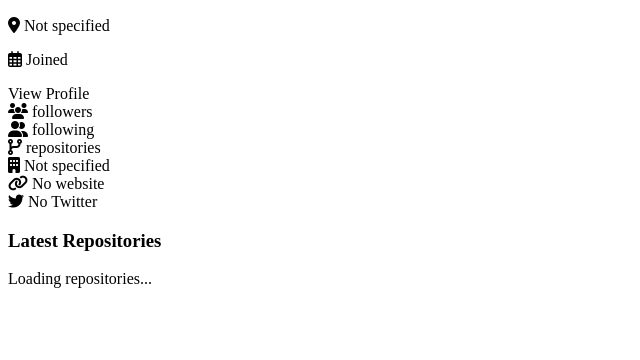
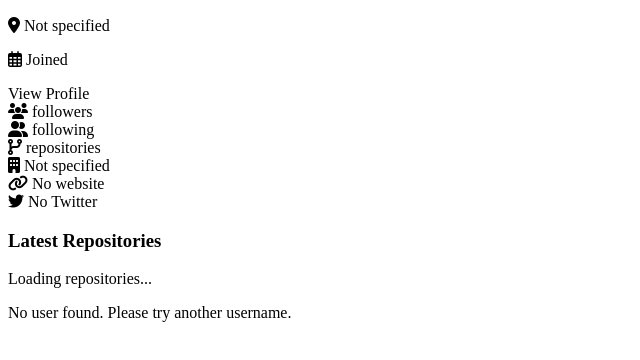
Before and after one commit to AbdulBasiTcs1/GITHUB-USER-FINDER, a plain HTML site: page index.html in a window 1280 px wide. Shown: the part 156-516 px from the top of the page, without its empty margins (0-640 px from the left). Drawn offline with Linux system fonts and the light colour scheme.

Commit message:
Added error-container - If the user doesnot exists then message will be displayed

```diff
--- a/index.html
+++ b/index.html
@@ -1,18 +1,16 @@
 <!DOCTYPE html>
 <html lang="en">
+
 <head>
     <meta charset="UTF-8" />
     <meta name="viewport" content="width=device-width, initial-scale=1.0" />
     <title>Github User Finder</title>
     <link rel="stylesheet" href="style.css" />
-    <link
-      rel="stylesheet"
-      href="https://cdnjs.cloudflare.com/ajax/libs/font-awesome/6.7.2/css/all.min.css"
+    <link rel="stylesheet" href="https://cdnjs.cloudflare.com/ajax/libs/font-awesome/6.7.2/css/all.min.css"
         integrity="sha512-Evv84Mr4kqVGRNSgIGL/F/aIDqQb7xQ2vcrdIwxfjThSH8CSR7PBEakCr51Ck+w+/U6swU2Im1vVX0SVk9ABhg=="
-      crossorigin="anonymous"
-      referrerpolicy="no-referrer"
-    />
+        crossorigin="anonymous" referrerpolicy="no-referrer" />
 </head>
+
 <body>
     <div class="container">
         <header>
@@ -21,12 +19,7 @@
         </header>
 
         <div class="search-container">
-        <input
-          type="text"
-          id="search"
-          placeholder="Enter a GitHub username..."
-          autocomplete="off"
-        />
+            <input type="text" id="search" placeholder="Enter a GitHub username..." autocomplete="off" />
             <button id="search-btn">Search</button>
         </div>
         <div id="profile-container" class="hidden">
@@ -92,6 +85,12 @@
             </div>
         </div>
 
+        <div id="error-container" class="hidden">
+            <p>No user found. Please try another username.</p>
+        </div>
+    </div>
+
     <script src="script.js"></script>
 </body>
+
 </html>
```
Lines whose indentation alone changed are shown as unchanged.
